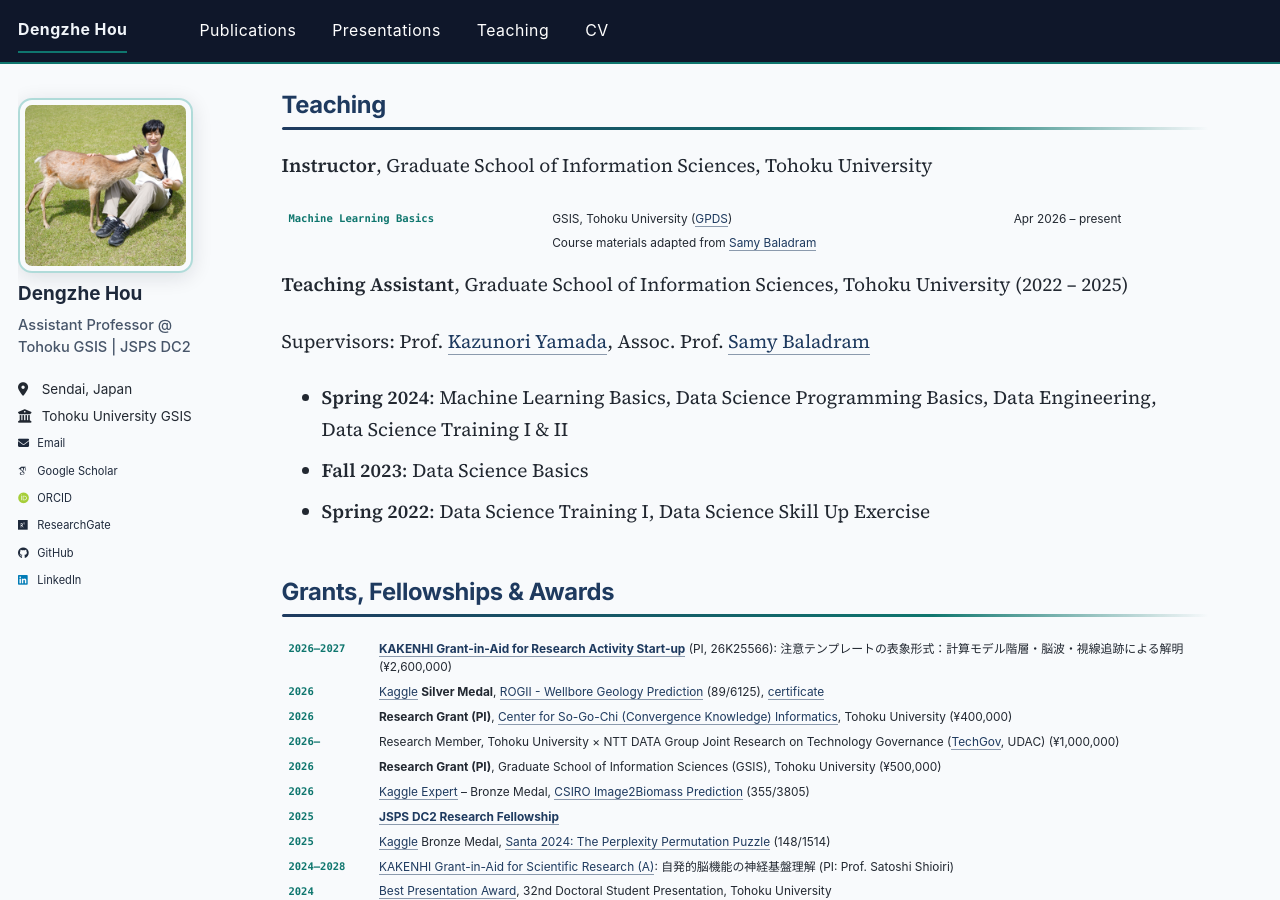
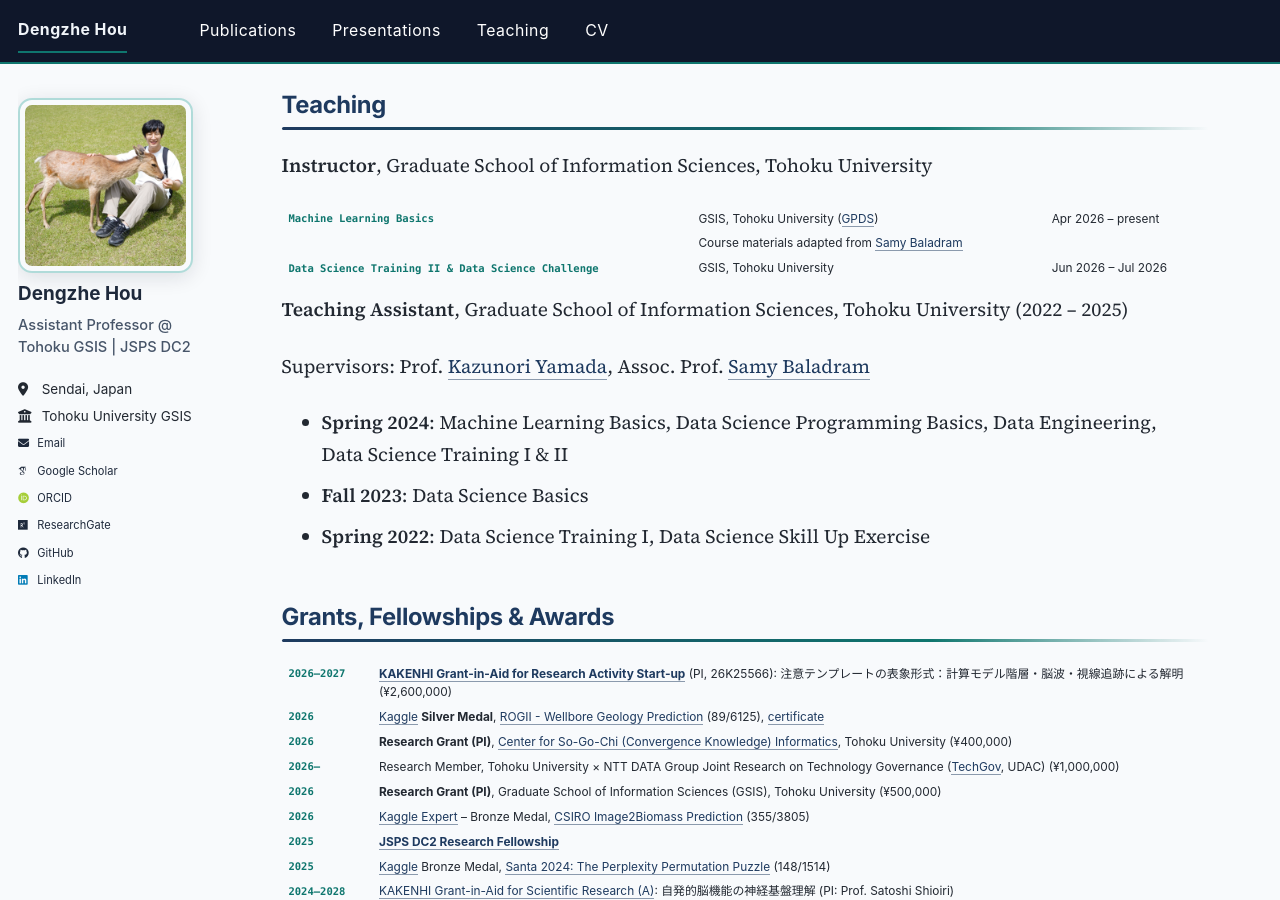
Before and after one commit to dengzhe-hou/dengzhe-hou.github.io, a Jekyll site: the page built from _pages/about.md, in a window 1280 px wide and 900 px high, scrolled down 3067 px. Built offline with Jekyll 4.4.1, drawn with Linux system fonts in a browser that asks for light colours; some web fonts are replaced.

Commit message:
Add Data Science Training II course to teaching section
Co-Authored-By: Claude Fable 5 <noreply@anthropic.com>

```diff
--- a/_pages/about.md
+++ b/_pages/about.md
@@ -109,6 +109,7 @@ My current work extends this toward aligning brain signals (EEG, fMRI) with larg
 |---|---|---|
 | **Machine Learning Basics** | GSIS, Tohoku University ([GPDS](https://gp-ds.tohoku.ac.jp/ja/index.html)) | Apr 2026 – present |
 | | Course materials adapted from [Samy Baladram](https://www.samybaladram.com/) | |
+| **Data Science Training II & Data Science Challenge** | GSIS, Tohoku University | Jun 2026 – Jul 2026 |
 
 **Teaching Assistant**, Graduate School of Information Sciences, Tohoku University (2022 – 2025)
 
```
